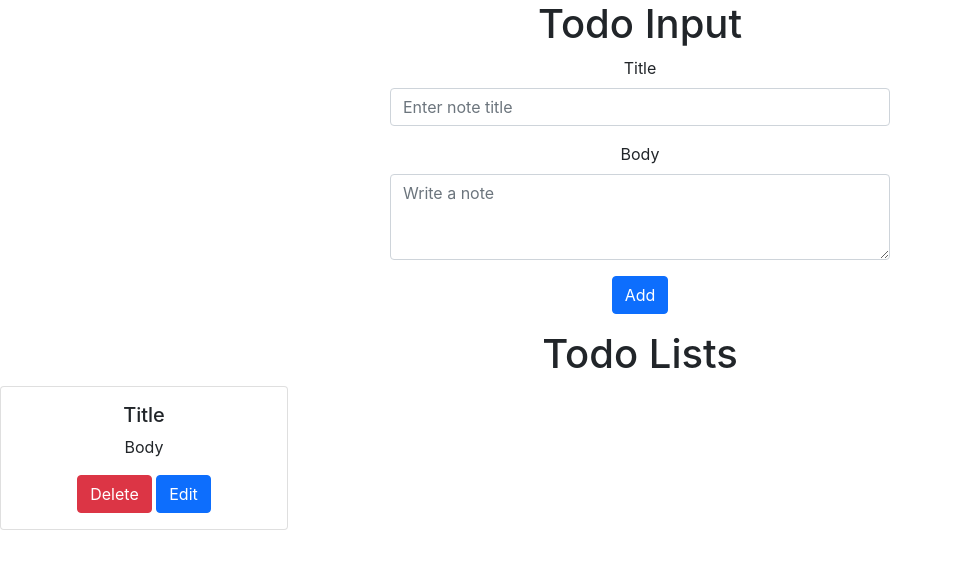
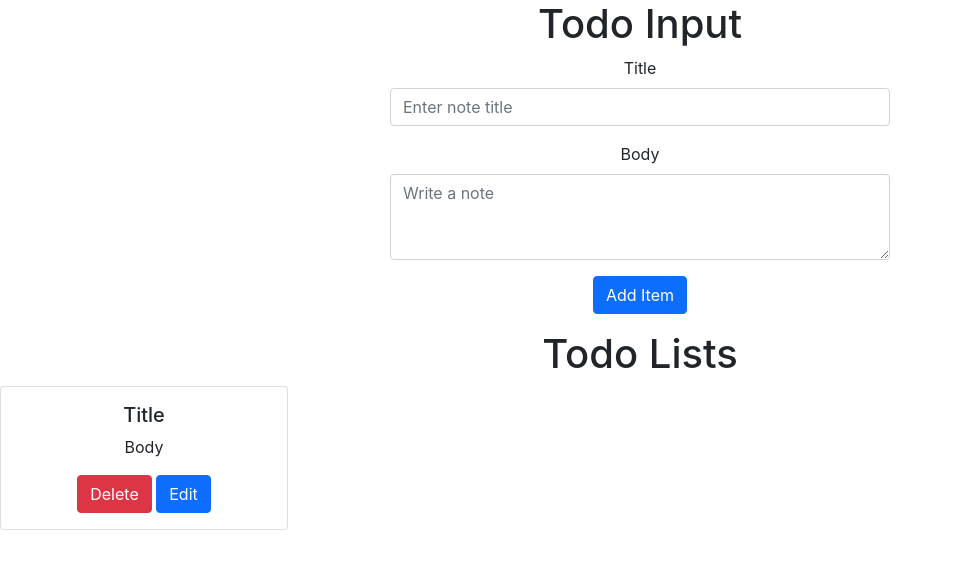
Before and after one commit to divyanshdixit/react-todo-list, a React (Create React App) app: page / in a window 1280 px wide. Shown: the top 566 px of the page, without its empty margins (0-953 px from the left). Built offline with nearby package versions, Linux system fonts and the light colour scheme.

Commit message:
todo input form done

```diff
--- a/src/App.js
+++ b/src/App.js
@@ -52,7 +52,6 @@ function App() {
         <h1> Todo Input </h1>
         <TodoInput item={item} handleChange={handleChange} handleSubmit={handleSubmit} editItem={editItem}/>
         <TodoList items={items} clearList={clearList} handleDelete={handleDelete} handleEdit={handleEdit}/>
-
     </div>
   );
 }
--- a/src/components/TodoInput.jsx
+++ b/src/components/TodoInput.jsx
@@ -1,27 +1,25 @@
 import React from 'react'
 
-const TodoInput = () => {
+const TodoInput = (props) => {
 
-    const changeNote = (e) => {
-
-    }
+    const {item, handleChange, handleSubmit, editItem} = props;
 
     return (
         <div>
             <div className="text-center">
-            <form style={{width:'500px', margin:'auto'}} onSubmit={ (e) => e.preventDefault()}>
+            <form style={{width:'500px', margin:'auto'}} onSubmit={handleSubmit}>
 
                 <div className="mb-3">
                     <label htmlFor="title" className="form-label">Title</label>
-                    <input type="text" className="form-control title" id="title" name="title" defaultValue="" onChange={changeNote} placeholder="Enter note title"/>
+                    <input type="text" className="form-control title" id="title" name="title" value={item.title} onChange={handleChange} placeholder="Enter note title"/>
                 </div>
                 <div className="mb-3">
                     <label htmlFor="body" className="form-label">Body</label>
-                    <textarea className="form-control" id="body" rows="3" name="body" defaultValue="" onChange={changeNote} placeholder="Write a note"></textarea>
+                    <textarea className="form-control" id="body" rows="3" name="body" value={item.body} onChange={handleChange} placeholder="Write a note"></textarea>
                 </div>
                 <div className="col-auto">
-                    <button type="button" className="btn btn-primary mb-3">
-                        Add
+                    <button type="submit" className="btn btn-primary mb-3">
+                        Add Item
                     </button>
                 </div>
             </form>
```
